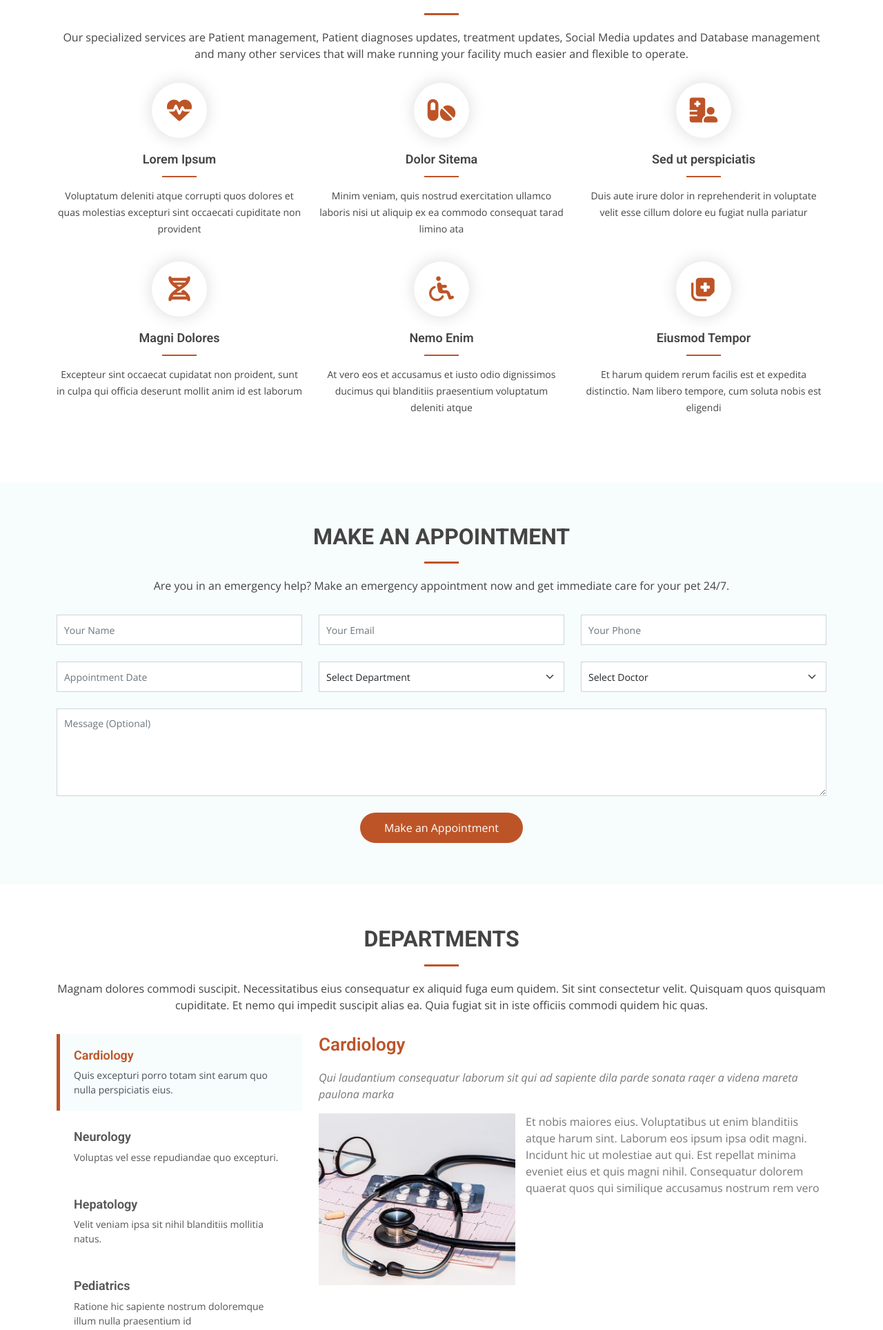
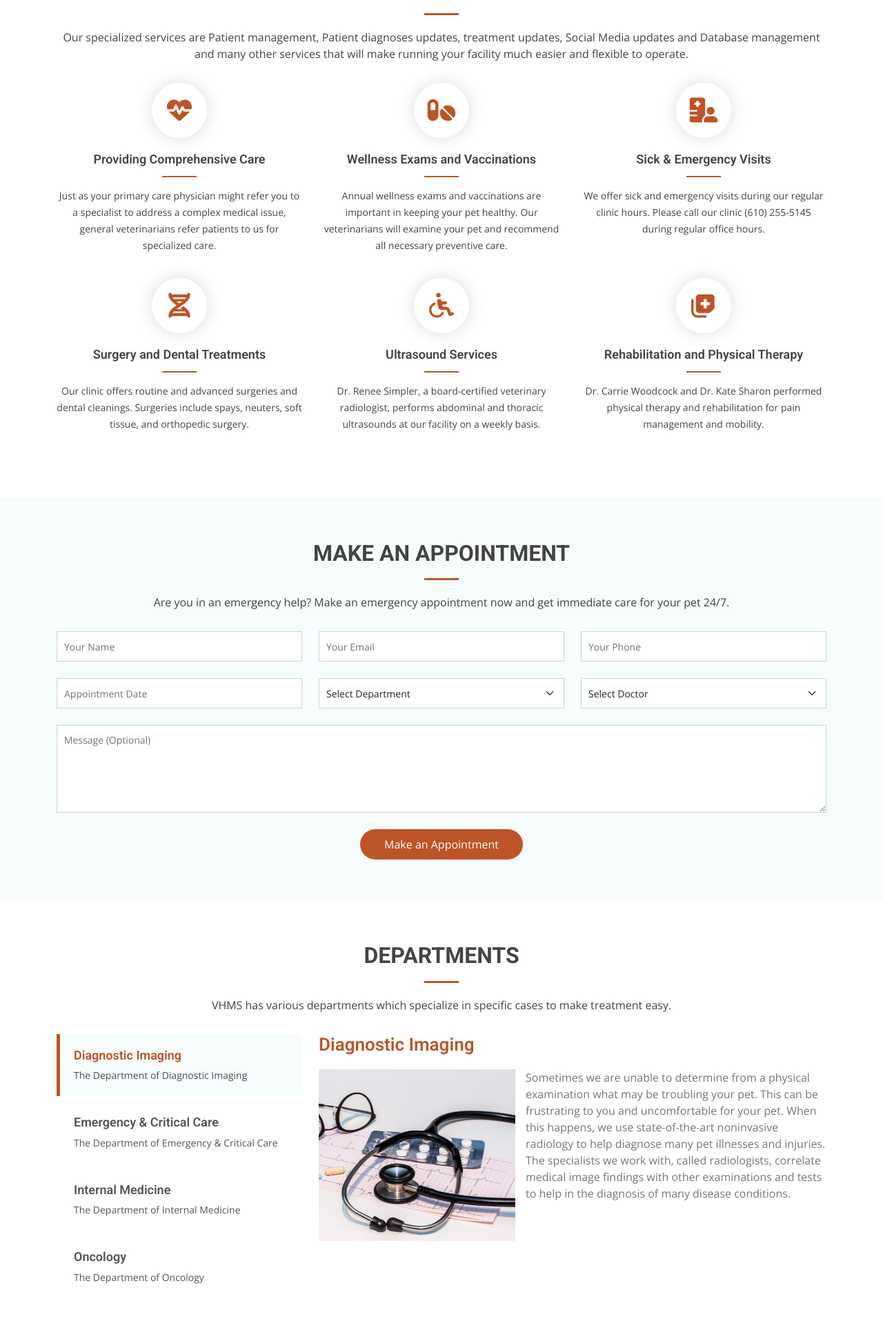
Before and after one commit to johntovor/vhms-repo, a Django app: page / in a window 1280 px wide. Shown: the part 2104-4032 px from the top of the page at 69% size. Run offline with Django 4.2, Linux system fonts and the light colour scheme; some libraries are stand-ins or nearby versions.

Commit message:
first commit from wOS

```diff
--- a/templates/core/index.html
+++ b/templates/core/index.html
@@ -161,39 +161,33 @@
       <div class="row">
         <div class="col-lg-4 col-md-6 icon-box" data-aos="zoom-in" data-aos-delay="100">
           <div class="icon"><i class="fas fa-heartbeat"></i></div>
-          <h4 class="title"><a href="">Lorem Ipsum</a></h4>
-          <p class="description">Voluptatum deleniti atque corrupti quos dolores et quas molestias
-            excepturi sint occaecati cupiditate non provident</p>
+          <h4 class="title"><a href="">Providing Comprehensive Care</a></h4>
+          <p class="description">Just as your primary care physician might refer you to a specialist to address a complex medical issue, general veterinarians refer patients to us for specialized care.</p>
         </div>
         <div class="col-lg-4 col-md-6 icon-box" data-aos="zoom-in" data-aos-delay="200">
           <div class="icon"><i class="fas fa-pills"></i></div>
-          <h4 class="title"><a href="">Dolor Sitema</a></h4>
-          <p class="description">Minim veniam, quis nostrud exercitation ullamco laboris nisi ut aliquip
-            ex ea commodo consequat tarad limino ata</p>
+          <h4 class="title"><a href="">Wellness Exams and Vaccinations</a></h4>
+          <p class="description">Annual wellness exams and vaccinations are important in keeping your pet healthy. Our veterinarians will examine your pet and recommend all necessary preventive care.</p>
         </div>
         <div class="col-lg-4 col-md-6 icon-box" data-aos="zoom-in" data-aos-delay="300">
           <div class="icon"><i class="fas fa-hospital-user"></i></div>
-          <h4 class="title"><a href="">Sed ut perspiciatis</a></h4>
-          <p class="description">Duis aute irure dolor in reprehenderit in voluptate velit esse cillum
-            dolore eu fugiat nulla pariatur</p>
+          <h4 class="title"><a href="">Sick & Emergency Visits</a></h4>
+          <p class="description">We offer sick and emergency visits during our regular clinic hours. Please call our clinic (610) 255-5145 during regular office hours.</p>
         </div>
         <div class="col-lg-4 col-md-6 icon-box" data-aos="zoom-in" data-aos-delay="100">
           <div class="icon"><i class="fas fa-dna"></i></div>
-          <h4 class="title"><a href="">Magni Dolores</a></h4>
-          <p class="description">Excepteur sint occaecat cupidatat non proident, sunt in culpa qui officia
-            deserunt mollit anim id est laborum</p>
+          <h4 class="title"><a href="">Surgery and Dental Treatments</a></h4>
+          <p class="description">Our clinic offers routine and advanced surgeries and dental cleanings. Surgeries include spays, neuters, soft tissue, and orthopedic surgery. </p>
         </div>
         <div class="col-lg-4 col-md-6 icon-box" data-aos="zoom-in" data-aos-delay="200">
           <div class="icon"><i class="fas fa-wheelchair"></i></div>
-          <h4 class="title"><a href="">Nemo Enim</a></h4>
-          <p class="description">At vero eos et accusamus et iusto odio dignissimos ducimus qui blanditiis
-            praesentium voluptatum deleniti atque</p>
+          <h4 class="title"><a href="">Ultrasound Services</a></h4>
+          <p class="description">Dr. Renee Simpler, a board-certified veterinary radiologist, performs abdominal and thoracic ultrasounds at our facility on a weekly basis.</p>
         </div>
         <div class="col-lg-4 col-md-6 icon-box" data-aos="zoom-in" data-aos-delay="300">
           <div class="icon"><i class="fas fa-notes-medical"></i></div>
-          <h4 class="title"><a href="">Eiusmod Tempor</a></h4>
-          <p class="description">Et harum quidem rerum facilis est et expedita distinctio. Nam libero
-            tempore, cum soluta nobis est eligendi</p>
+          <h4 class="title"><a href="">Rehabilitation and Physical Therapy</a></h4>
+          <p class="description">Dr. Carrie Woodcock and Dr. Kate Sharon performed physical therapy and rehabilitation for pain management and mobility.</p>
         </div>
       </div>
 
@@ -265,9 +259,7 @@
 
       <div class="section-title">
         <h2>Departments</h2>
-        <p>Magnam dolores commodi suscipit. Necessitatibus eius consequatur ex aliquid fuga eum quidem. Sit
-          sint consectetur velit. Quisquam quos quisquam cupiditate. Et nemo qui impedit suscipit alias
-          ea. Quia fugiat sit in iste officiis commodi quidem hic quas.</p>
+        <p>VHMS has various departments which specialize in specific cases to make treatment easy.</p>
       </div>
 
       <div class="row" data-aos="fade-up" data-aos-delay="100">
@@ -275,26 +267,26 @@
           <ul class="nav nav-tabs flex-column">
             <li class="nav-item">
               <a class="nav-link active show" data-bs-toggle="tab" data-bs-target="#tab-1">
-                <h4>Cardiology</h4>
-                <p>Quis excepturi porro totam sint earum quo nulla perspiciatis eius.</p>
+                <h4>Diagnostic Imaging</h4>
+                <p>The Department of Diagnostic Imaging</p>
               </a>
             </li>
             <li class="nav-item mt-2">
               <a class="nav-link" data-bs-toggle="tab" data-bs-target="#tab-2">
-                <h4>Neurology</h4>
-                <p>Voluptas vel esse repudiandae quo excepturi.</p>
+                <h4>Emergency & Critical Care</h4>
+                <p>The Department of Emergency & Critical Care</p>
               </a>
             </li>
             <li class="nav-item mt-2">
               <a class="nav-link" data-bs-toggle="tab" data-bs-target="#tab-3">
-                <h4>Hepatology</h4>
-                <p>Velit veniam ipsa sit nihil blanditiis mollitia natus.</p>
+                <h4>Internal Medicine</h4>
+                <p>The Department of Internal Medicine</p>
               </a>
             </li>
             <li class="nav-item mt-2">
               <a class="nav-link" data-bs-toggle="tab" data-bs-target="#tab-4">
-                <h4>Pediatrics</h4>
-                <p>Ratione hic sapiente nostrum doloremque illum nulla praesentium id</p>
+                <h4>Oncology</h4>
+                <p>The Department of Oncology</p>
               </a>
             </li>
           </ul>
@@ -302,44 +294,50 @@
         <div class="col-lg-8">
           <div class="tab-content">
             <div class="tab-pane active show" id="tab-1">
-              <h3>Cardiology</h3>
-              <p class="fst-italic">Qui laudantium consequatur laborum sit qui ad sapiente dila parde
-                sonata raqer a videna mareta paulona marka</p>
+              <h3>Diagnostic Imaging</h3>
               <img src="{% static 'core/assets/img/departments-1.jpg' %}" alt="" class="img-fluid">
-              <p>Et nobis maiores eius. Voluptatibus ut enim blanditiis atque harum sint. Laborum eos
-                ipsum ipsa odit magni. Incidunt hic ut molestiae aut qui. Est repellat minima
-                eveniet eius et quis magni nihil. Consequatur dolorem quaerat quos qui similique
-                accusamus nostrum rem vero</p>
+              <p>Sometimes we are unable to determine from a physical examination what may be troubling your pet. This can be frustrating to you and uncomfortable for your pet. When this happens, we use state-of-the-art noninvasive radiology to help diagnose many pet illnesses and injuries. The specialists we work with, called radiologists, correlate medical image findings with other examinations and tests to help in the diagnosis of many disease conditions.</p>
             </div>
             <div class="tab-pane" id="tab-2">
-              <h3>Neurology</h3>
-              <p class="fst-italic">Qui laudantium consequatur laborum sit qui ad sapiente dila parde
-                sonata raqer a videna mareta paulona marka</p>
+              <h3>Emergency & Critical Care</h3>
               <img src="{% static 'core/assets/img/departments-2.jpg' %}" alt="" class="img-fluid">
-              <p>Et nobis maiores eius. Voluptatibus ut enim blanditiis atque harum sint. Laborum eos
-                ipsum ipsa odit magni. Incidunt hic ut molestiae aut qui. Est repellat minima
-                eveniet eius et quis magni nihil. Consequatur dolorem quaerat quos qui similique
-                accusamus nostrum rem vero</p>
+              <p>A board-certified specialist in emergency and critical care is a veterinarian who has obtained intensive, additional training in treating life-threatening conditions.
+                <br>
+                An emergency and critical care specialist can help in the following kinds of cases, among others:
+              </p>
+              <ul>
+                <li>
+                  Traumatic injury (including fractures, bite wounds, burns, lacerations)
+                </li>
+                <li>
+                  Respiratory emergencies (including cases in which the use of ventilators is needed) Animals in need of blood transfusions Animals that are in shock
+                </li>
+                <li>
+                  Animals with life threatening neurologic disease, such as coma or severe seizures
+                </li>
+              </ul>
             </div>
             <div class="tab-pane" id="tab-3">
-              <h3>Hepatology</h3>
-              <p class="fst-italic">Qui laudantium consequatur laborum sit qui ad sapiente dila parde
-                sonata raqer a videna mareta paulona marka</p>
+              <h3>Internal Medicine</h3>
+
               <img src="{% static 'core/assets/img/departments-3.jpg' %}" alt="" class="img-fluid">
-              <p>Et nobis maiores eius. Voluptatibus ut enim blanditiis atque harum sint. Laborum eos
-                ipsum ipsa odit magni. Incidunt hic ut molestiae aut qui. Est repellat minima
-                eveniet eius et quis magni nihil. Consequatur dolorem quaerat quos qui similique
-                accusamus nostrum rem vero</p>
+              <p>
+                Like people, animals can develop a variety of illnesses requiring the skilled expertise of a knowledgeable, board-certified internal medicine specialist.
+                <br><br>
+                At VCA Veterinary Care Animal Hospital and Referral Center, our board-certified internists have extensive training, including specialized internships and residencies, and must pass rigorous examinations to achieve their certification.
+
+              </p>
             </div>
             <div class="tab-pane" id="tab-4">
-              <h3>Pediatrics</h3>
-              <p class="fst-italic">Qui laudantium consequatur laborum sit qui ad sapiente dila parde
-                sonata raqer a videna mareta paulona marka</p>
+              <h3>Oncology</h3>
+
               <img src="{% static 'core/assets/img/departments-4.jpg' %}" alt="" class="img-fluid">
-              <p>Et nobis maiores eius. Voluptatibus ut enim blanditiis atque harum sint. Laborum eos
-                ipsum ipsa odit magni. Incidunt hic ut molestiae aut qui. Est repellat minima
-                eveniet eius et quis magni nihil. Consequatur dolorem quaerat quos qui similique
-                accusamus nostrum rem vero</p>
+              <p>
+                When your pet has been diagnosed with cancer, at VCA Veterinary Care Animal Hospital and Referral Center we understand how confusing and stressful it is for pet owners.
+                <br><br>
+                There are many misconceptions and myths about pets with cancer and treatment, especially with chemotherapy. Dr. Wright and his medical oncology team are here to help and to replace the misconceptions and fear with knowledge and hope. We strive to be a source of information and strength for your pet and your family.
+
+              </p>
             </div>
           </div>
         </div>
```
